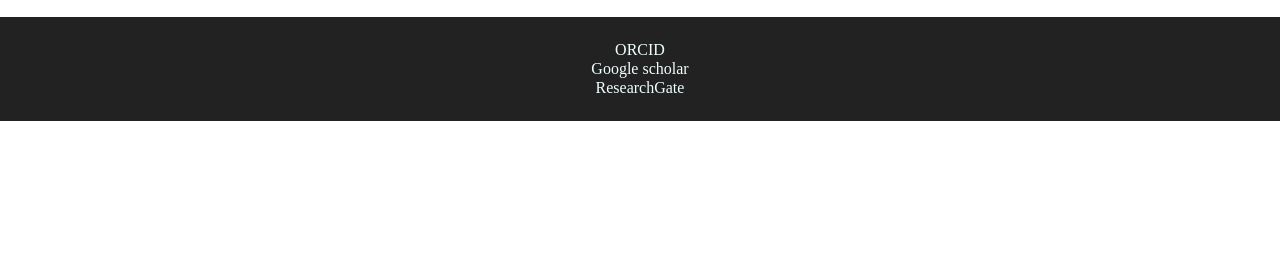
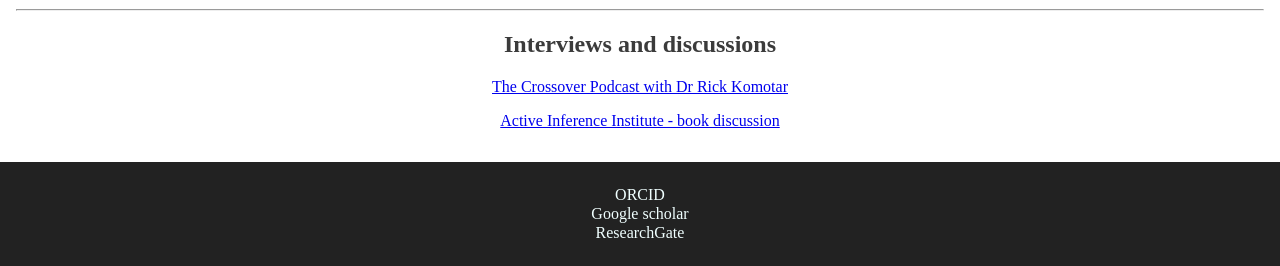
Before and after one commit to tejparr/tejparr.github.io, a plain HTML site: page Talks.html in a window 1280 px wide. Shown: the part 1656-1922 px from the top of the page. Before the commit the page ends 1777 px from the top, so only its background shows below. Drawn offline with Linux system fonts and the light colour scheme.

Commit message:
Update Talks

```diff
--- a/Talks.html
+++ b/Talks.html
@@ -111,7 +111,10 @@
     <hr>
     <h2> HLAI-2018 </h2>
     <iframe width="428" height="241" src="https://www.youtube.com/embed/pHOAg9FZYeA" title="YouTube video player" frameborder="0" allow="accelerometer; autoplay; clipboard-write; encrypted-media; gyroscope; picture-in-picture" allowfullscreen></iframe>
-
+    <hr>
+    <h2> Interviews and discussions </h2>
+    <p><a href="https://www.youtube.com/watch?v=Y83gWKef3yg">The Crossover Podcast with Dr Rick Komotar</a> </p>
+    <p><a href="https://www.youtube.com/watch?v=xlrZ00NQNHo">Active Inference Institute - book discussion</a> </p>
 </div>
 
 
```
